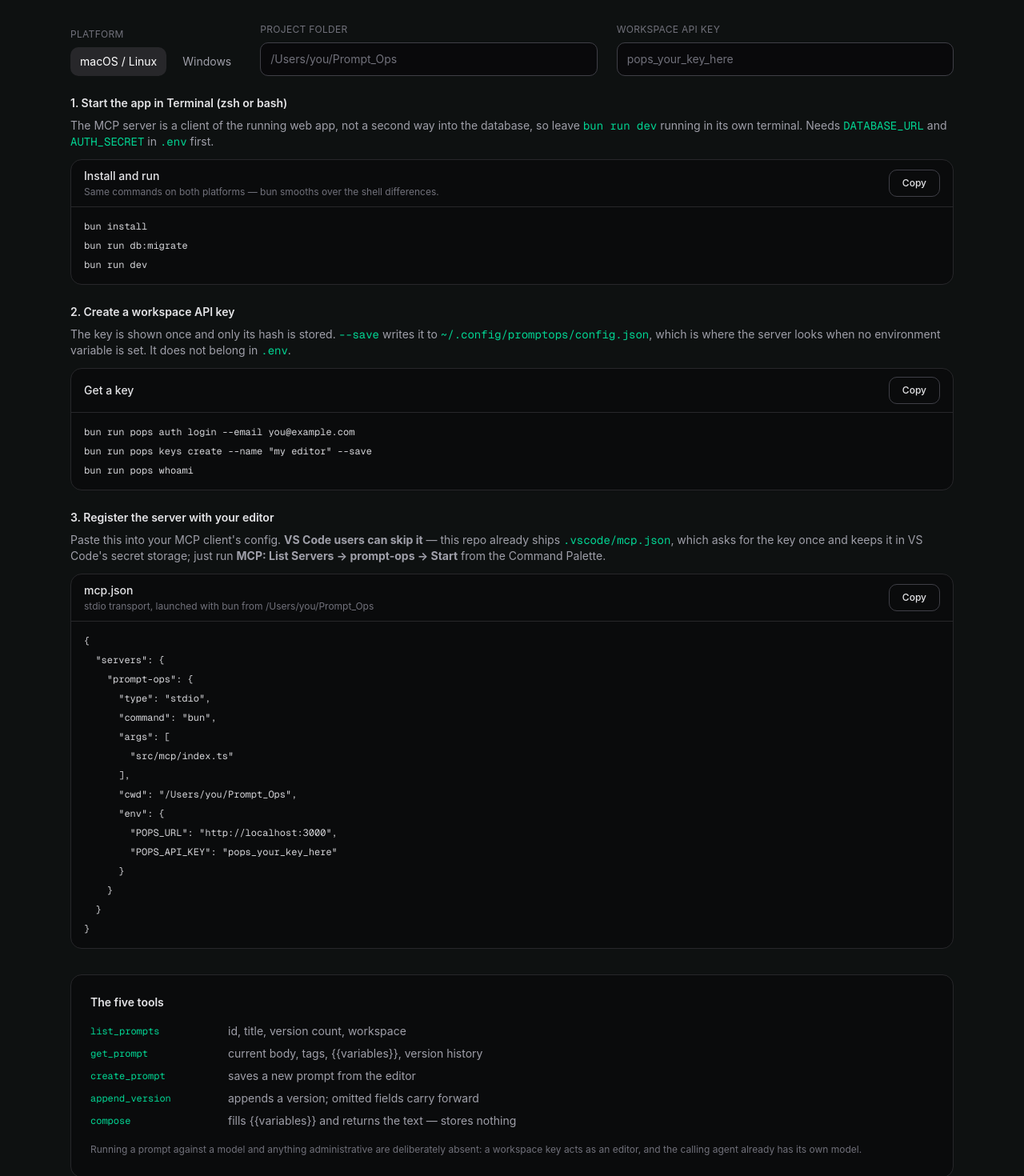
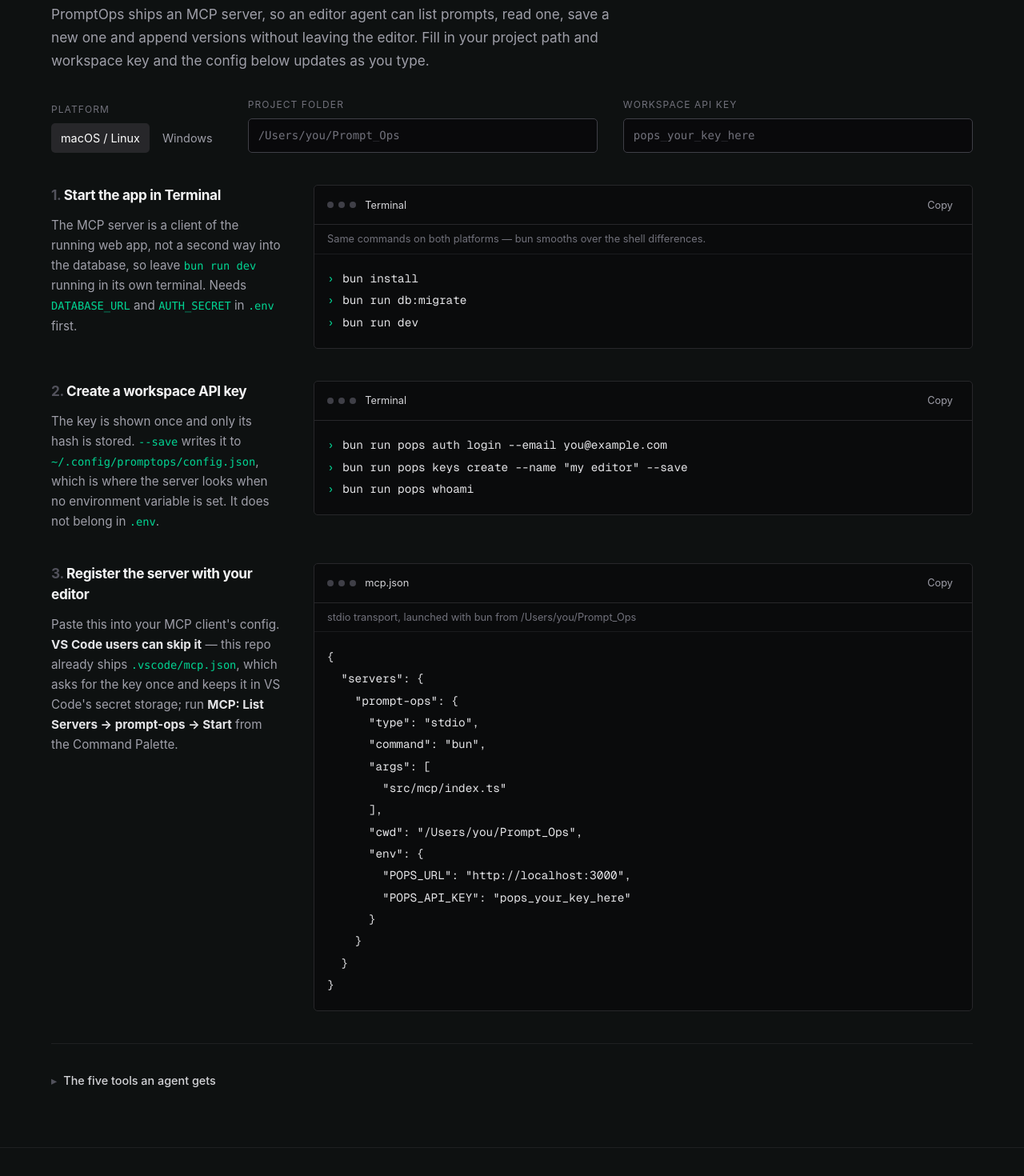
Before and after one commit to SereyMuniekVissotSINA/fhsu-csi441-teamC-propmtops, a Next.js app: page / in a window 1280 px wide. Shown: the part 720-2190 px from the top of the page at 80% size. Built offline with nearby package versions, Linux system fonts and the light colour scheme.

Commit message:
made it move under the hero part

```diff
--- a/src/components/setup-guide.tsx
+++ b/src/components/setup-guide.tsx
@@ -2,7 +2,8 @@
 
 import { useState } from "react";
 
-import { action, field } from "@/lib/ui";
+import { cn } from "@/lib/utils";
+import { field } from "@/lib/ui";
 
 // The landing page's "connect your editor" guide.
 //
@@ -17,6 +18,9 @@ import { action, field } from "@/lib/ui";
 //     `src/cli/config.ts` reads — never from `.env`
 //   - it is a client of the running web app, so `bun run dev` has to be up
 // Keep this in step with `.vscode/mcp.json` and the README if any of that moves.
+//
+// Visual language matches the landing page: 5px corners, native system stacks,
+// mono set at 0.9rem/1.9 so a pasted command stays readable at a glance.
 
 type Platform = "macos" | "windows";
 
@@ -33,7 +37,7 @@ const PLATFORMS: Record<
     label: "macOS / Linux",
     samplePath: "/Users/you/Prompt_Ops",
     configPath: "~/.config/promptops/config.json",
-    shell: "Terminal (zsh or bash)",
+    shell: "Terminal",
   },
   windows: {
     label: "Windows",
@@ -57,6 +61,10 @@ const TOOLS = [
  * The failure branch is not decoration: `navigator.clipboard` is undefined
  * outside a secure context, so a reader on a plain-HTTP host would otherwise
  * click a button that silently does nothing.
+ *
+ * Its own small ghost style rather than `action` from ui.ts — this sits inside
+ * a card header at 0.8rem, where a full-size bordered button would dominate the
+ * code it belongs to.
  */
 function CopyButton({ value, label }: { value: string; label: string }) {
   const [state, setState] = useState<"idle" | "copied" | "failed">("idle");
@@ -76,36 +84,65 @@ function CopyButton({ value, label }: { value: string; label: string }) {
       type="button"
       onClick={copy}
       aria-label={`Copy ${label}`}
-      className={`${action} px-3 py-1.5 text-xs`}
+      className="rounded-[3px] px-2 py-1 text-[0.8rem] text-zinc-400 transition hover:bg-zinc-800 hover:text-white focus-visible:outline-2 focus-visible:outline-offset-2 focus-visible:outline-emerald-400"
     >
       {state === "copied" ? "Copied" : state === "failed" ? "Select and copy" : "Copy"}
     </button>
   );
 }
 
+/**
+ * A terminal-style card: title row with a copy control, then the content in
+ * mono. `prompt` draws the leading marker on each line, which is what makes a
+ * shell block read as something to run rather than something to read.
+ */
 function Block({
   title,
   hint,
   code,
   label,
+  prompt = false,
 }: {
   title: string;
   hint?: string;
   code: string;
   label: string;
+  prompt?: boolean;
 }) {
   return (
-    <div className="rounded-xl border border-zinc-800 bg-zinc-950/70">
-      <div className="flex items-center justify-between gap-4 border-b border-zinc-800 px-4 py-2.5">
-        <div className="min-w-0">
-          <p className="text-sm font-medium text-zinc-200">{title}</p>
-          {hint ? <p className="mt-0.5 text-xs text-zinc-500">{hint}</p> : null}
+    <div className="overflow-hidden rounded-[5px] border border-zinc-800 bg-zinc-950/70">
+      <div className="flex items-center justify-between gap-4 border-b border-zinc-800 px-4 py-[0.65rem]">
+        <div className="flex min-w-0 items-center gap-[0.7rem]">
+          <span className="flex shrink-0 items-center gap-1.5" aria-hidden="true">
+            <i className="block h-2 w-2 rounded-full bg-zinc-700" />
+            <i className="block h-2 w-2 rounded-full bg-zinc-700" />
+            <i className="block h-2 w-2 rounded-full bg-zinc-700" />
+          </span>
+          <span className="truncate text-[0.8rem] text-zinc-300">{title}</span>
         </div>
         <CopyButton value={code} label={label} />
       </div>
+
+      {hint ? (
+        <p className="border-b border-zinc-800/60 px-4 py-2 text-[0.8rem] text-zinc-500">
+          {hint}
+        </p>
+      ) : null}
+
       {/* Wide code scrolls inside its own box rather than widening the page. */}
-      <pre className="overflow-x-auto px-4 py-3 text-xs leading-6 text-zinc-300">
-        <code>{code}</code>
+      <pre className="font-system-mono overflow-x-auto px-4 py-[1.1rem] text-[0.9rem] leading-[1.9] text-zinc-200">
+        <code>
+          {prompt
+            ? code.split("\n").map((line) => (
+                <span key={line} className="block">
+                  <span className="mr-[0.65rem] text-emerald-400" aria-hidden="true">
+                    ›
+                  </span>
+                  {line}
+                </span>
+              ))
+            : code}
+        </code>
       </pre>
     </div>
   );
@@ -138,11 +175,7 @@ export function SetupGuide() {
     2,
   );
 
-  const setupCommands = [
-    "bun install",
-    "bun run db:migrate",
-    "bun run dev",
-  ].join("\n");
+  const setupCommands = ["bun install", "bun run db:migrate", "bun run dev"].join("\n");
 
   const keyCommands = [
     "bun run pops auth login --email you@example.com",
@@ -150,22 +183,83 @@ export function SetupGuide() {
     "bun run pops whoami",
   ].join("\n");
 
+  const steps = [
+    {
+      heading: `Start the app in ${chosen.shell}`,
+      body: (
+        <>
+          The MCP server is a client of the running web app, not a second way into the
+          database, so leave <Code>bun run dev</Code> running in its own terminal. Needs{" "}
+          <Code>DATABASE_URL</Code> and <Code>AUTH_SECRET</Code> in <Code>.env</Code> first.
+        </>
+      ),
+      block: (
+        <Block
+          title={chosen.shell}
+          hint="Same commands on both platforms — bun smooths over the shell differences."
+          code={setupCommands}
+          label="setup commands"
+          prompt
+        />
+      ),
+    },
+    {
+      heading: "Create a workspace API key",
+      body: (
+        <>
+          The key is shown once and only its hash is stored. <Code>--save</Code> writes it to{" "}
+          <Code>{chosen.configPath}</Code>, which is where the server looks when no
+          environment variable is set. It does not belong in <Code>.env</Code>.
+        </>
+      ),
+      block: <Block title={chosen.shell} code={keyCommands} label="API key commands" prompt />,
+    },
+    {
+      heading: "Register the server with your editor",
+      body: (
+        <>
+          Paste this into your MCP client&apos;s config. <strong className="text-zinc-200">
+            VS Code users can skip it
+          </strong>{" "}
+          — this repo already ships <Code>.vscode/mcp.json</Code>, which asks for the key once
+          and keeps it in VS Code&apos;s secret storage; run{" "}
+          <strong className="text-zinc-200">MCP: List Servers → prompt-ops → Start</strong>{" "}
+          from the Command Palette.
+        </>
+      ),
+      block: (
+        <Block
+          title="mcp.json"
+          hint={`stdio transport, launched with bun from ${path}`}
+          code={mcpConfig}
+          label="MCP configuration"
+        />
+      ),
+    },
+  ];
+
   return (
-    <section id="connect" className="mx-auto max-w-6xl scroll-mt-8 px-6 pb-24">
-      <h2 className="mb-3 text-2xl font-semibold">Connect your editor</h2>
-      <p className="mb-8 max-w-3xl text-sm leading-6 text-zinc-400">
+    <section
+      id="connect"
+      className="scroll-mt-8 border-t border-zinc-800/70 py-[3.8rem]"
+    >
+      <div className="mx-auto max-w-[1200px] px-6">
+        <h2 className="max-w-[850px] text-[clamp(1.75rem,3vw,2.2rem)] leading-[1.14] font-[650] tracking-[-0.035em] text-white">
+          Connect your editor.
+        </h2>
+        <p className="mt-5 max-w-[710px] text-[1.075rem] leading-[1.7] text-zinc-400">
           PromptOps ships an MCP server, so an editor agent can list prompts, read one, save a
           new one and append versions without leaving the editor. Fill in your project path and
-        workspace key below and the config updates as you type.
+          workspace key and the config below updates as you type.
         </p>
 
         {/* One row of controls above the blocks they change. */}
-      <div className="mb-6 flex flex-wrap items-end gap-6">
+        <div className="mt-8 flex flex-wrap items-end gap-x-8 gap-y-5">
           <div>
-          <span className="mb-2 block text-xs tracking-wide text-zinc-500 uppercase">
+            <span className="mb-2 block text-[0.75rem] tracking-[0.09em] text-zinc-500 uppercase">
               Platform
             </span>
-          <div className="flex gap-2">
+            <div className="flex gap-1">
               {(Object.keys(PLATFORMS) as Platform[]).map((option) => (
                 <button
                   key={option}
@@ -174,8 +268,8 @@ export function SetupGuide() {
                   aria-pressed={option === platform}
                   className={
                     option === platform
-                    ? "rounded-lg bg-zinc-800 px-3 py-2 text-sm text-white"
-                    : "rounded-lg px-3 py-2 text-sm text-zinc-400 transition hover:text-white"
+                      ? "rounded-[5px] bg-zinc-800 px-3 py-2 text-[0.9rem] text-white"
+                      : "rounded-[5px] px-3 py-2 text-[0.9rem] text-zinc-400 transition hover:text-white"
                   }
                 >
                   {PLATFORMS[option].label}
@@ -184,12 +278,12 @@ export function SetupGuide() {
             </div>
           </div>
 
-        <label className="min-w-64 flex-1">
-          <span className="mb-2 block text-xs tracking-wide text-zinc-500 uppercase">
+          <label className="min-w-60 flex-1">
+            <span className="mb-2 block text-[0.75rem] tracking-[0.09em] text-zinc-500 uppercase">
               Project folder
             </span>
             <input
-            className={field}
+              className={cn(field, "font-system-mono rounded-[5px] text-[0.875rem]")}
               value={projectPath}
               onChange={(event) => setProjectPath(event.target.value)}
               placeholder={chosen.samplePath}
@@ -198,12 +292,12 @@ export function SetupGuide() {
             />
           </label>
 
-        <label className="min-w-64 flex-1">
-          <span className="mb-2 block text-xs tracking-wide text-zinc-500 uppercase">
+          <label className="min-w-60 flex-1">
+            <span className="mb-2 block text-[0.75rem] tracking-[0.09em] text-zinc-500 uppercase">
               Workspace API key
             </span>
             <input
-            className={field}
+              className={cn(field, "font-system-mono rounded-[5px] text-[0.875rem]")}
               value={apiKey}
               onChange={(event) => setApiKey(event.target.value)}
               placeholder="pops_your_key_here"
@@ -213,77 +307,53 @@ export function SetupGuide() {
           </label>
         </div>
 
-      <ol className="space-y-6">
-        <li>
-          <h3 className="mb-2 text-sm font-semibold text-zinc-200">
-            1. Start the app in {chosen.shell}
+        <ol className="mt-10 space-y-10">
+          {steps.map((step, index) => (
+            <li key={step.heading} className="grid gap-5 lg:grid-cols-[18rem_1fr] lg:gap-10">
+              <div>
+                <h3 className="text-[1.075rem] font-[650] tracking-[-0.02em] text-zinc-100">
+                  <span className="text-zinc-600">{index + 1}.</span> {step.heading}
                 </h3>
-          <p className="mb-3 text-sm text-zinc-400">
-            The MCP server is a client of the running web app, not a second way into the
-            database, so leave <code className="text-emerald-400">bun run dev</code> running in
-            its own terminal. Needs <code className="text-emerald-400">DATABASE_URL</code> and{" "}
-            <code className="text-emerald-400">AUTH_SECRET</code> in{" "}
-            <code className="text-emerald-400">.env</code> first.
-          </p>
-          <Block
-            title="Install and run"
-            hint="Same commands on both platforms — bun smooths over the shell differences."
-            code={setupCommands}
-            label="setup commands"
-          />
+                <p className="mt-3 text-[0.95rem] leading-[1.65] text-zinc-400">{step.body}</p>
+              </div>
+              <div className="min-w-0">{step.block}</div>
             </li>
-
-        <li>
-          <h3 className="mb-2 text-sm font-semibold text-zinc-200">
-            2. Create a workspace API key
-          </h3>
-          <p className="mb-3 text-sm text-zinc-400">
-            The key is shown once and only its hash is stored.{" "}
-            <code className="text-emerald-400">--save</code> writes it to{" "}
-            <code className="text-emerald-400">{chosen.configPath}</code>, which is where the
-            server looks when no environment variable is set. It does not belong in{" "}
-            <code className="text-emerald-400">.env</code>.
-          </p>
-          <Block title="Get a key" code={keyCommands} label="API key commands" />
-        </li>
-
-        <li>
-          <h3 className="mb-2 text-sm font-semibold text-zinc-200">
-            3. Register the server with your editor
-          </h3>
-          <p className="mb-3 text-sm text-zinc-400">
-            Paste this into your MCP client&apos;s config. <strong>VS Code users can skip it</strong> —
-            this repo already ships{" "}
-            <code className="text-emerald-400">.vscode/mcp.json</code>, which asks for the key
-            once and keeps it in VS Code&apos;s secret storage; just run{" "}
-            <strong>MCP: List Servers → prompt-ops → Start</strong> from the Command Palette.
-          </p>
-          <Block
-            title="mcp.json"
-            hint={`stdio transport, launched with bun from ${path}`}
-            code={mcpConfig}
-            label="MCP configuration"
-          />
-        </li>
+          ))}
         </ol>
 
-      <div className="mt-8 rounded-xl border border-zinc-800 bg-zinc-950/70 p-6">
-        <h3 className="text-sm font-semibold text-zinc-200">The five tools</h3>
-        <dl className="mt-4 space-y-2 text-sm">
+        {/* A disclosure, because the tool list is reference material rather
+            than part of the three steps someone follows the first time. */}
+        <details className="mt-10 border-t border-zinc-800/70 pt-6">
+          <summary className="flex min-h-11 cursor-pointer list-none items-center gap-2 text-[0.9rem] font-medium text-zinc-300 transition hover:text-white">
+            <span aria-hidden="true" className="text-zinc-600">
+              ▸
+            </span>
+            The five tools an agent gets
+          </summary>
+          <dl className="mt-4 space-y-2.5 text-[0.95rem]">
             {TOOLS.map(([name, description]) => (
-            <div key={name} className="flex flex-col gap-1 sm:flex-row sm:gap-3">
-              <dt className="font-mono text-xs text-emerald-400 sm:w-40 sm:shrink-0 sm:pt-0.5">
+              <div key={name} className="flex flex-col gap-1 sm:flex-row sm:gap-4">
+                <dt className="font-system-mono text-[0.8rem] text-emerald-400 sm:w-40 sm:shrink-0 sm:pt-1">
                   {name}
                 </dt>
-              <dd className="text-zinc-400">{description}</dd>
+                <dd className="leading-[1.65] text-zinc-400">{description}</dd>
               </div>
             ))}
           </dl>
-        <p className="mt-4 text-xs leading-5 text-zinc-500">
-          Running a prompt against a model and anything administrative are deliberately absent:
-          a workspace key acts as an editor, and the calling agent already has its own model.
+          <p className="mt-4 max-w-[710px] text-[0.85rem] leading-[1.6] text-zinc-500">
+            Running a prompt against a model and anything administrative are deliberately
+            absent: a workspace key acts as an editor, and the calling agent already has its
+            own model.
           </p>
+        </details>
       </div>
     </section>
   );
 }
+
+/** Inline code inside prose. Mono at 0.9em so it sits on the text baseline. */
+function Code({ children }: { children: React.ReactNode }) {
+  return (
+    <code className="font-system-mono text-[0.9em] text-emerald-400">{children}</code>
+  );
+}
```
Lines whose indentation alone changed are shown as unchanged.
